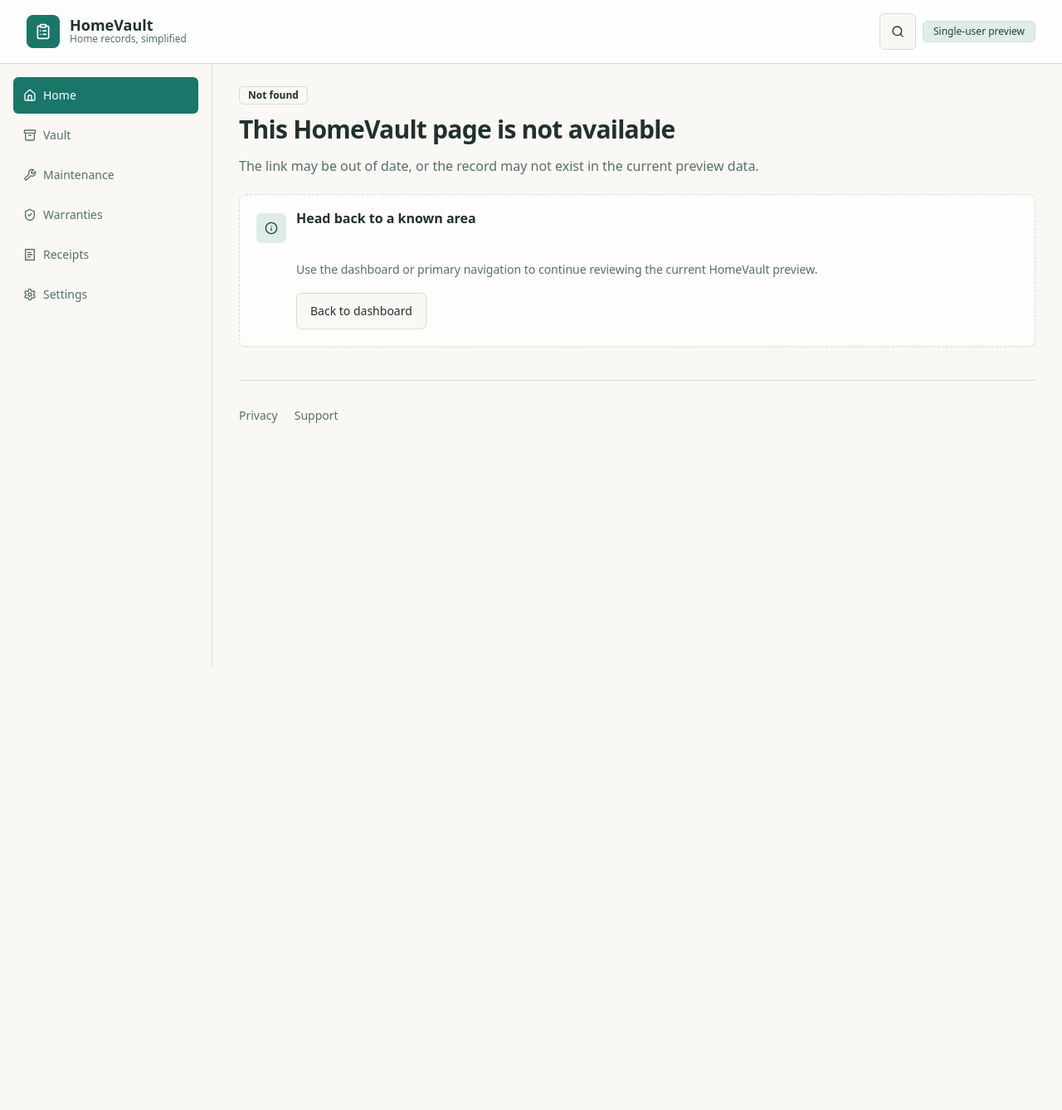
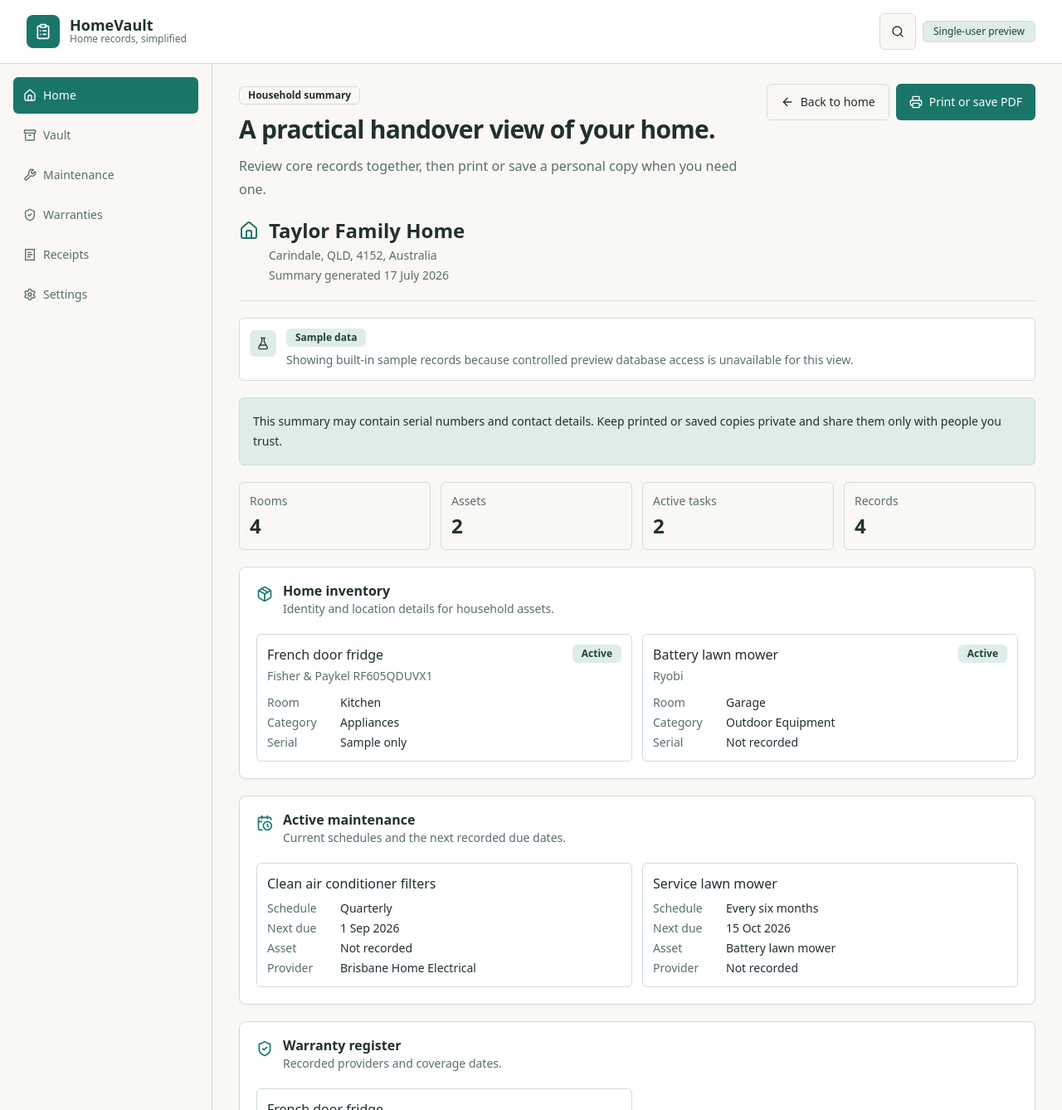
Before and after one commit to LatinMaestro/HomeVault, a Next.js app: page /home-report in a window 1280 px wide. Before the commit this address had no page. Shown: the top 1338 px of the page at 83% size. Before the commit the page ends 804 px from the top, so only its background shows below. Built offline with nearby package versions, Linux system fonts and the light colour scheme; no server answers.

Commit message:
feat: add printable household summary

```diff
--- /dev/null
+++ b/src/app/home-report/page.tsx
@@ -0,0 +1,238 @@
+import type { Metadata } from "next";
+import Link from "next/link";
+import { CalendarClock, Contact, FileText, Home, Package, ShieldCheck } from "lucide-react";
+
+import { AppShell } from "@/components/app-shell";
+import { BackLinkButton } from "@/components/back-link-button";
+import { DataSourceNote } from "@/components/data-source-note";
+import { PageHeader } from "@/components/page-header";
+import { PrintReportButton } from "@/components/print-report-button";
+import { Badge } from "@/components/ui/badge";
+import { Card, CardContent, CardDescription, CardHeader, CardTitle } from "@/components/ui/card";
+import { getDisplayLabel, getMaintenanceFrequencyLabel } from "@/lib/display-labels";
+import { getHomeReport } from "@/lib/home-report";
+
+export const metadata: Metadata = {
+  title: "Household Summary",
+  description: "Review and print a practical summary of household assets, upkeep, warranties and providers.",
+};
+
+export const dynamic = "force-dynamic";
+
+const generatedFormatter = new Intl.DateTimeFormat("en-AU", {
+  dateStyle: "long",
+  timeZone: "Australia/Brisbane",
+});
+
+export default async function HomeReportPage() {
+  const report = await getHomeReport();
+  const address = [
+    report.home.addressLine,
+    report.home.suburb,
+    report.home.state,
+    report.home.postcode,
+    report.home.country,
+  ]
+    .filter(Boolean)
+    .join(", ");
+
+  return (
+    <AppShell activeSection="Home">
+      <section className="space-y-5 print:space-y-4">
+        <div className="print:hidden">
+          <PageHeader
+            eyebrow="Household summary"
+            title="A practical handover view of your home."
+            description="Review core records together, then print or save a personal copy when you need one."
+            action={
+              <div className="flex flex-col gap-2 sm:flex-row">
+                <BackLinkButton href="/">Back to home</BackLinkButton>
+                <PrintReportButton />
+              </div>
+            }
+          />
+        </div>
+
+        <header className="border-b pb-5">
+          <div className="flex items-start gap-3">
+            <Home className="mt-1 h-6 w-6 text-primary" aria-hidden="true" />
+            <div>
+              <h1 className="text-2xl font-semibold">{report.home.name}</h1>
+              <p className="mt-1 text-sm text-muted-foreground">
+                {address || "No household address recorded"}
+              </p>
+              <p className="mt-1 text-sm text-muted-foreground">
+                Summary generated {generatedFormatter.format(report.generatedAt)}
+              </p>
+            </div>
+          </div>
+        </header>
+
+        <div className="print:hidden">
+          <DataSourceNote source={report.source} />
+        </div>
+
+        <aside className="rounded-md border bg-secondary p-4 text-sm leading-6 print:bg-transparent">
+          This summary may contain serial numbers and contact details. Keep printed or saved copies private and share them only with people you trust.
+        </aside>
+
+        <div className="grid gap-3 sm:grid-cols-2 lg:grid-cols-4 print:grid-cols-4">
+          {[
+            ["Rooms", report.rooms.length],
+            ["Assets", report.assets.length],
+            ["Active tasks", report.tasks.length],
+            ["Records", report.records.length],
+          ].map(([label, value]) => (
+            <div key={label} className="rounded-md border p-3">
+              <p className="text-sm text-muted-foreground">{label}</p>
+              <p className="mt-1 text-2xl font-semibold">{value}</p>
+            </div>
+          ))}
+        </div>
+
+        <ReportSection
+          icon={Package}
+          title="Home inventory"
+          description="Identity and location details for household assets."
+        >
+          <div className="grid gap-3 lg:grid-cols-2">
+            {report.assets.map((asset) => (
+              <Link key={asset.id} href={`/vault/assets/${asset.id}`} className="print:pointer-events-none">
+                <div className="h-full rounded-md border p-3">
+                  <div className="flex flex-wrap items-start justify-between gap-2">
+                    <p className="font-medium">{asset.name}</p>
+                    <Badge variant="secondary">{getDisplayLabel(asset.status)}</Badge>
+                  </div>
+                  <p className="mt-1 text-sm text-muted-foreground">
+                    {[asset.brand, asset.model].filter(Boolean).join(" ") || "Brand and model not recorded"}
+                  </p>
+                  <dl className="mt-3 grid gap-1 text-sm">
+                    <ReportField label="Room" value={asset.roomName} />
+                    <ReportField label="Category" value={asset.categoryName} />
+                    <ReportField label="Serial" value={asset.serialNumber} />
+                  </dl>
+                </div>
+              </Link>
+            ))}
+          </div>
+        </ReportSection>
+
+        <ReportSection
+          icon={CalendarClock}
+          title="Active maintenance"
+          description="Current schedules and the next recorded due dates."
+        >
+          <div className="grid gap-3 lg:grid-cols-2">
+            {report.tasks.map((task) => (
+              <div key={task.id} className="rounded-md border p-3">
+                <p className="font-medium">{task.title}</p>
+                <dl className="mt-2 grid gap-1 text-sm">
+                  <ReportField
+                    label="Schedule"
+                    value={getMaintenanceFrequencyLabel(task.frequency, task.customIntervalDays)}
+                  />
+                  <ReportField label="Next due" value={task.nextDueDate} />
+                  <ReportField label="Asset" value={task.assetName} />
+                  <ReportField label="Provider" value={task.serviceProviderName} />
+                </dl>
+              </div>
+            ))}
+          </div>
+        </ReportSection>
+
+        <ReportSection
+          icon={ShieldCheck}
+          title="Warranty register"
+          description="Recorded providers and coverage dates."
+        >
+          <div className="grid gap-3 lg:grid-cols-2">
+            {report.warranties.map((warranty) => (
+              <div key={warranty.id} className="rounded-md border p-3">
+                <p className="font-medium">{warranty.assetName}</p>
+                <dl className="mt-2 grid gap-1 text-sm">
+                  <ReportField label="Provider" value={warranty.provider} />
+                  <ReportField label="Reference" value={warranty.policyNumber} />
+                  <ReportField label="Expires" value={warranty.expiresAt} />
+                </dl>
+              </div>
+            ))}
+          </div>
+        </ReportSection>
+
+        <div className="grid gap-4 lg:grid-cols-2 print:grid-cols-2">
+          <ReportSection
+            icon={Contact}
+            title="Service contacts"
+            description="Providers recorded for household work."
+          >
+            <div className="space-y-3">
+              {report.providers.map((provider) => (
+                <div key={provider.id} className="rounded-md border p-3">
+                  <p className="font-medium">{provider.name}</p>
+                  <p className="text-sm text-muted-foreground">{provider.trade || "Service provider"}</p>
+                  <p className="mt-2 text-sm">{[provider.phone, provider.email].filter(Boolean).join(" | ") || "No contact details recorded"}</p>
+                </div>
+              ))}
+            </div>
+          </ReportSection>
+
+          <ReportSection
+            icon={FileText}
+            title="Record index"
+            description="Receipt and document metadata; file attachments are not included."
+          >
+            <div className="space-y-3">
+              {report.records.map((record) => (
+                <div key={record.id} className="rounded-md border p-3">
+                  <div className="flex flex-wrap justify-between gap-2">
+                    <p className="font-medium">{record.title}</p>
+                    <Badge variant="outline">{record.type}</Badge>
+                  </div>
+                  <p className="mt-1 text-sm text-muted-foreground">
+                    {[record.secondary, record.date, record.linkedAsset].filter(Boolean).join(" | ")}
+                  </p>
+                </div>
+              ))}
+            </div>
+          </ReportSection>
+        </div>
+      </section>
+    </AppShell>
+  );
+}
+
+function ReportSection({
+  icon: Icon,
+  title,
+  description,
+  children,
+}: {
+  icon: typeof Package;
+  title: string;
+  description: string;
+  children: React.ReactNode;
+}) {
+  return (
+    <Card className="break-inside-avoid">
+      <CardHeader>
+        <div className="flex items-start gap-3">
+          <Icon className="mt-0.5 h-5 w-5 text-primary" aria-hidden="true" />
+          <div>
+            <CardTitle>{title}</CardTitle>
+            <CardDescription className="mt-1">{description}</CardDescription>
+          </div>
+        </div>
+      </CardHeader>
+      <CardContent>{children}</CardContent>
+    </Card>
+  );
+}
+
+function ReportField({ label, value }: { label: string; value?: string | null }) {
+  return (
+    <div className="grid grid-cols-[5rem_1fr] gap-2">
+      <dt className="text-muted-foreground">{label}</dt>
+      <dd>{value || "Not recorded"}</dd>
+    </div>
+  );
+}
```
